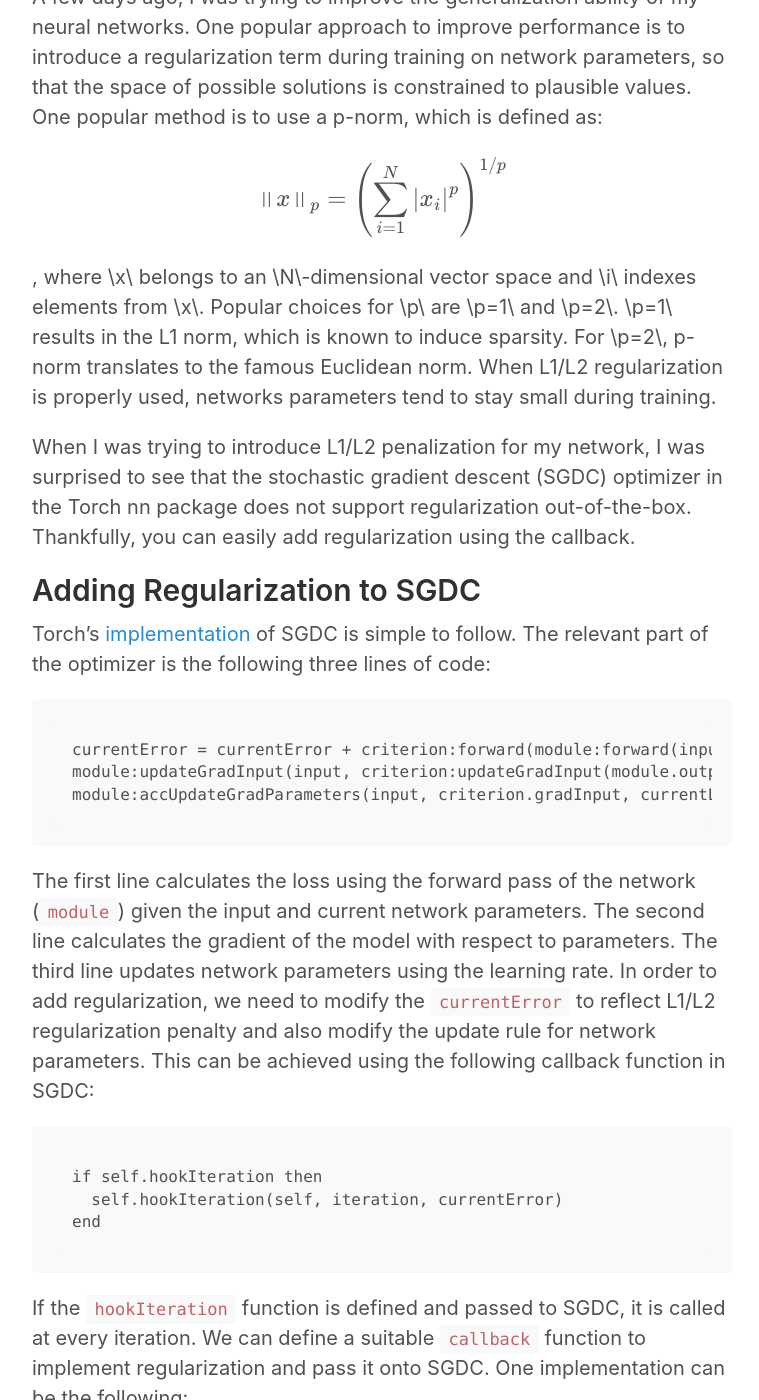
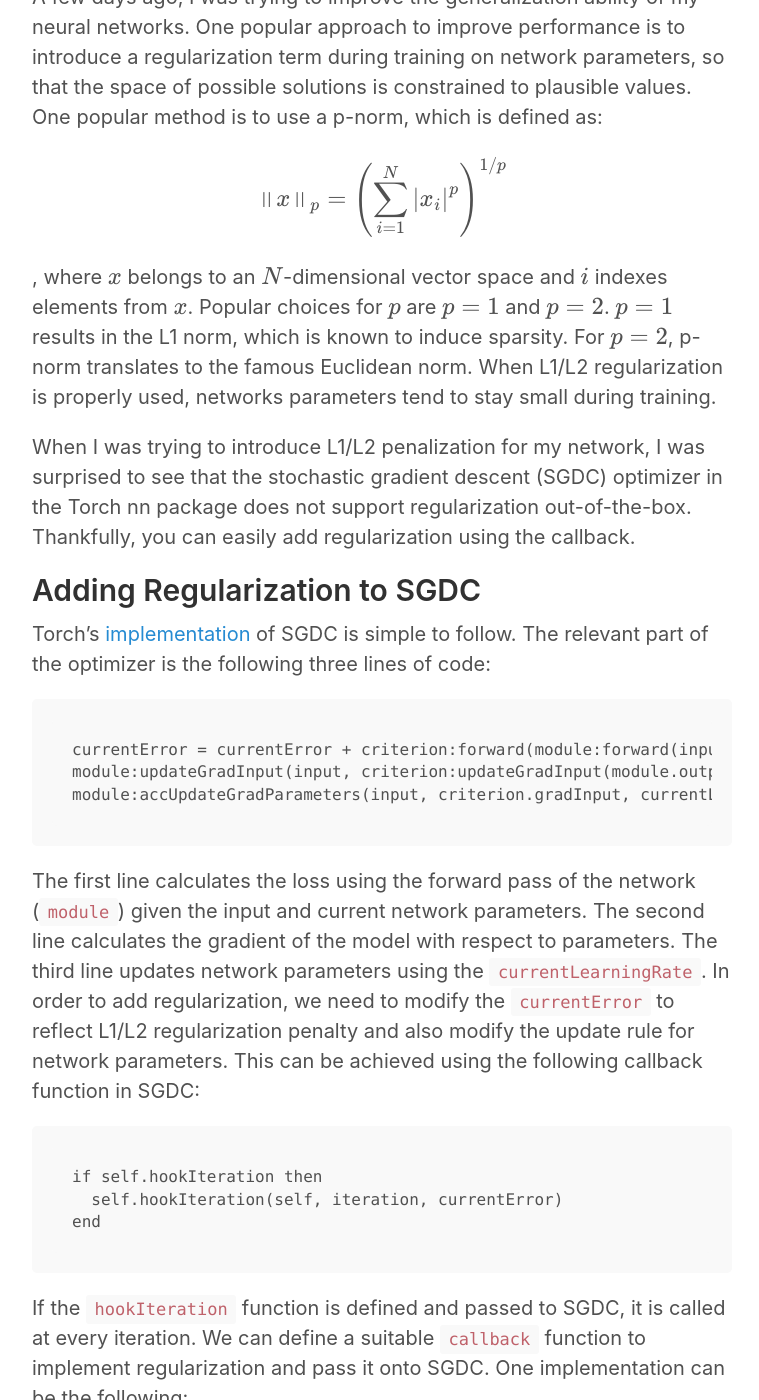
Before and after one commit to siavashk/siavashk.github.io, a Jekyll site: the page built from _posts/2016-03-10-l21-regularization.md, in a window 1280 px wide and 1400 px high, scrolled down 347 px. Shown: the whole window, without its empty margins (258-1017 px from the left). Built offline with Jekyll 4.4.1, drawn with Linux system fonts in a browser that asks for light colours; formulas are drawn with MathJax 3; comment, search, counter and statistics services are not loaded.

Commit message:
New post (modified)!

````diff
--- a/_posts/2016-03-10-l21-regularization.md
+++ b/_posts/2016-03-10-l21-regularization.md
@@ -9,7 +9,7 @@ A few days ago, I was trying to improve the generalization ability of my neural
 
 $$\left \| x \right \|_p = \left (\sum^N_{i=1} \left | x_i \right |^p \right )^{1/p}$$
 
-, where \\x\\ belongs to an \\N\\-dimensional vector space and \\i\\ indexes elements from \\x\\. Popular choices for \\p\\ are \\p=1\\ and \\p=2\\. \\p=1\\ results in the L1 norm, which is known to induce sparsity. For \\p=2\\, p-norm translates to the famous Euclidean norm. When L1/L2 regularization is properly used, networks parameters tend to stay small during training.
+, where \\(x\\) belongs to an \\(N\\)-dimensional vector space and \\(i\\) indexes elements from \\(x\\). Popular choices for \\(p\\) are \\(p=1\\) and \\(p=2\\). \\(p=1\\) results in the L1 norm, which is known to induce sparsity. For \\(p=2\\), p-norm translates to the famous Euclidean norm. When L1/L2 regularization is properly used, networks parameters tend to stay small during training.
 
 When I was trying to introduce L1/L2 penalization for my network, I was surprised to see that the stochastic gradient descent (SGDC) optimizer in the Torch nn package does not support regularization out-of-the-box. Thankfully, you can easily add regularization using the callback.
 
@@ -22,7 +22,7 @@ module:updateGradInput(input, criterion:updateGradInput(module.output, target))
 module:accUpdateGradParameters(input, criterion.gradInput, currentLearningRate)
 ```
 
-The first line calculates the loss using the forward pass of the network (`module`) given the input and current network parameters. The second line calculates the gradient of the model with respect to parameters. The third line updates network parameters using the learning rate. In order to add regularization, we need to modify the `currentError` to reflect L1/L2 regularization penalty and also modify the update rule for network parameters. This can be achieved using the following callback function in SGDC:
+The first line calculates the loss using the forward pass of the network (`module`) given the input and current network parameters. The second line calculates the gradient of the model with respect to parameters. The third line updates network parameters using the `currentLearningRate`. In order to add regularization, we need to modify the `currentError` to reflect L1/L2 regularization penalty and also modify the update rule for network parameters. This can be achieved using the following callback function in SGDC:
 
 ```
 if self.hookIteration then
@@ -42,6 +42,7 @@ end
 where `trainer` is an instance of SGDC. We can add our callback to SGDC by overriding the `trainer.hookIteration = callback` function of SGDC. `currentError` is a reference to the trainer `currentError` so updating it also updates current optimizer error.
 
 Now, creating `regularization_penalty` and `regularize_parameters` functions is easy. The first one is not strictly necessary, given that we analytically know how to differentiate L1/L2 norms, but it might be useful to implement them so that we can visualize the total loss during optimization. This can be achieved in the following manner:
+
 ```
 function regularization_penalty(network, l1_weight, l2_weight)
   local parameters, _ = network:parameters()
@@ -52,7 +53,9 @@ function regularization_penalty(network, l1_weight, l2_weight)
   return penalty
 end
 ```
+
 The only ambiguous line might be the iteration over parameters. This is actually not an iteration over individual network parameters, but over network layers, i.e. `i` goes from 1 to number-of-layers. Now, lets' move to updating network parameters:
+
 ```
 function regularize_params(network, l1_weight, l2_weight)
 local parameters, _ = network:parameters()
@@ -63,4 +66,5 @@ local parameters, _ = network:parameters()
   end
 end
 ```
+
 `parameters` is a reference network parameters, so updating it affects the state of the network. The only ambiguous part is the `clamp` function on the parameters to the `l1_weight`. By doing this we are effectively reducing the step size when `parameters` are close to zero, thereby reducing oscillatory movement around the origin.
````
